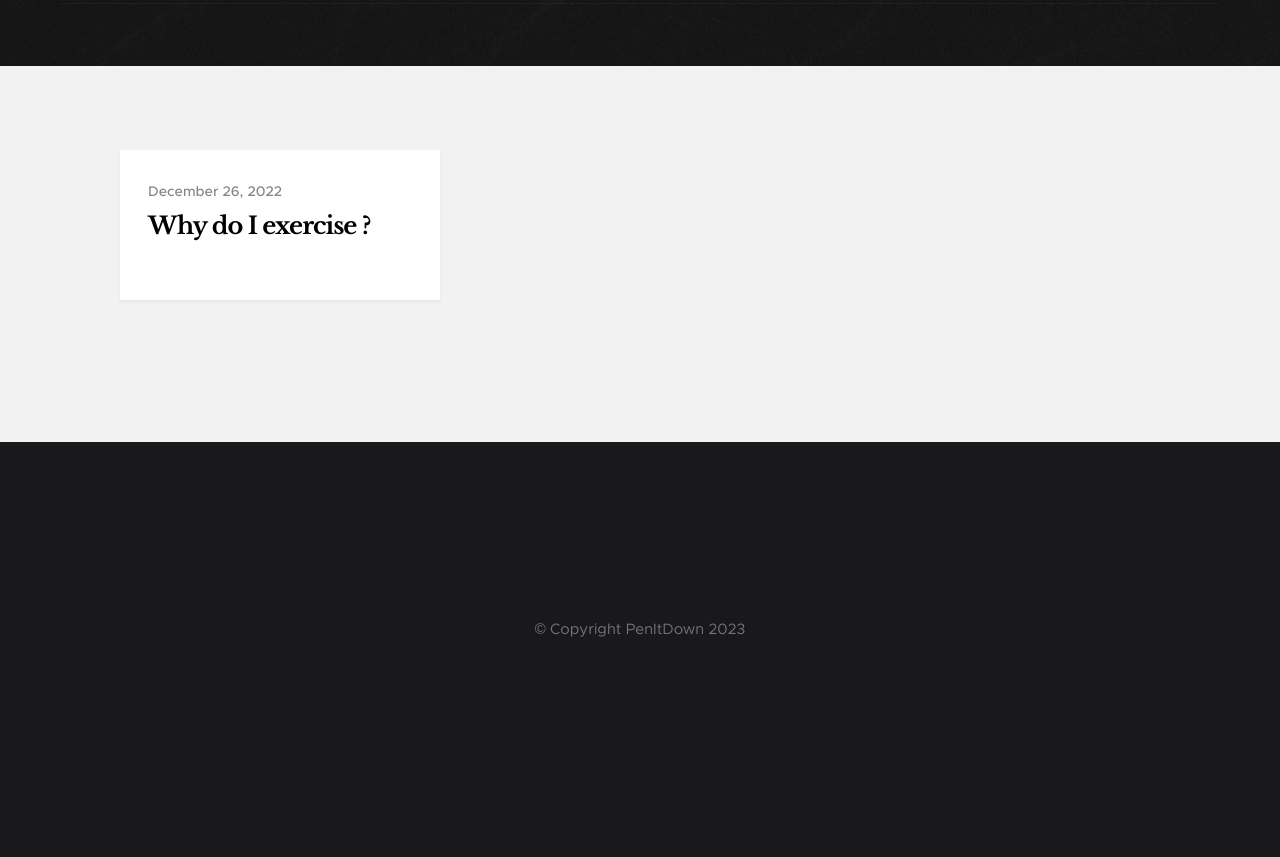
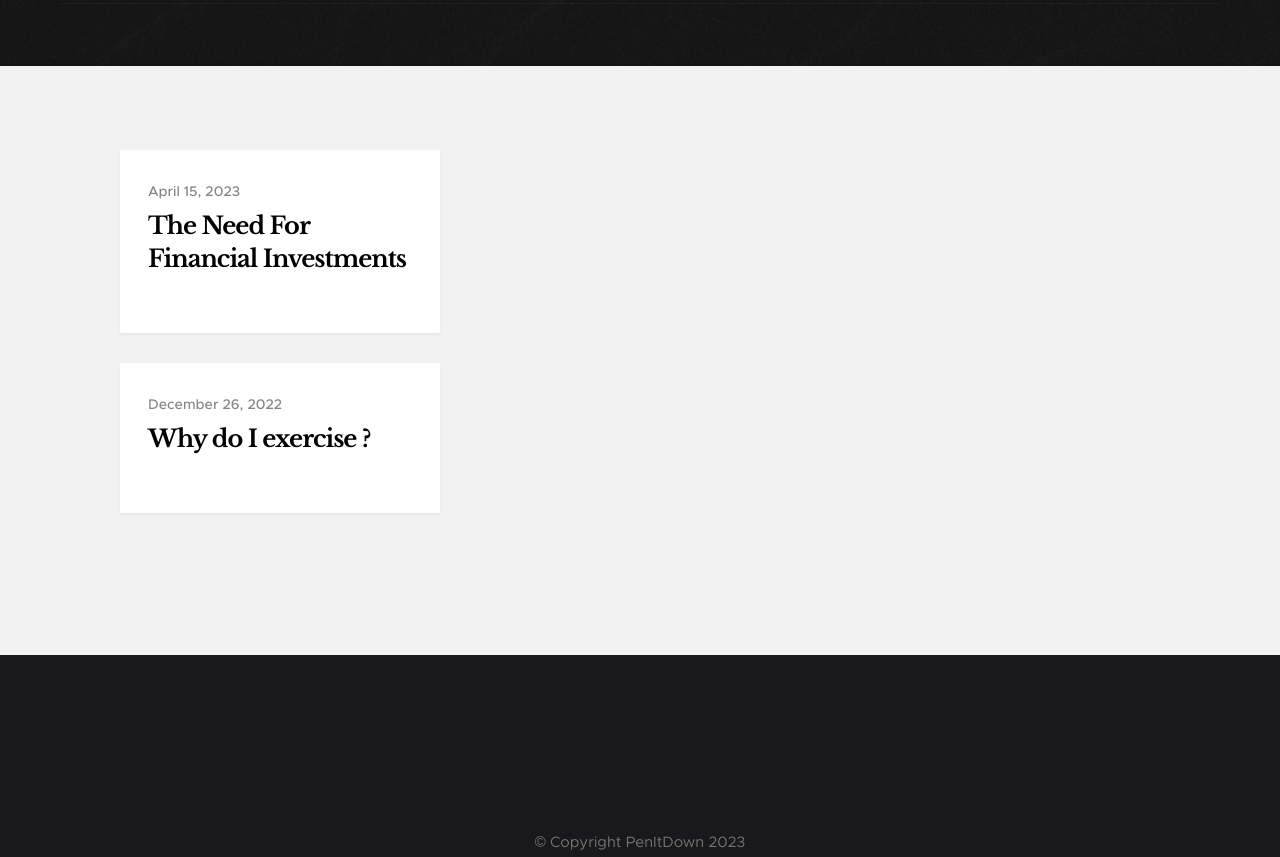
Before and after one commit to penitdown7/PenItDown, a plain HTML site: page index.html in a window 1280 px wide. Shown: the part 82-939 px from the top of the page. Before the commit the page ends 800 px from the top, so only its background shows below. Drawn offline with Linux system fonts and the light colour scheme.

Commit message:
new blog

```diff
--- a/index.html
+++ b/index.html
@@ -143,7 +143,18 @@
                 <article class="masonry__brick entry format-standard" data-aos="fade-up">
 
 
+                    <div class="entry__text">
+                        <div class="entry__header">
 
+                            <div class="entry__date">
+                                <a href="the-need-for-financial-investments.html">April 15, 2023</a>
+                            </div>
+                            <h1 class="entry__title"><a href="the-need-for-financial-investments.html">The Need For Financial Investments</a></h1>
+
+                        </div>
+
+                    </div>
+                    <br>
                     <div class="entry__text">
                         <div class="entry__header">
 
@@ -155,6 +166,7 @@
                         </div>
 
                     </div>
+
 
                 </article> <!-- end article -->
 
```
